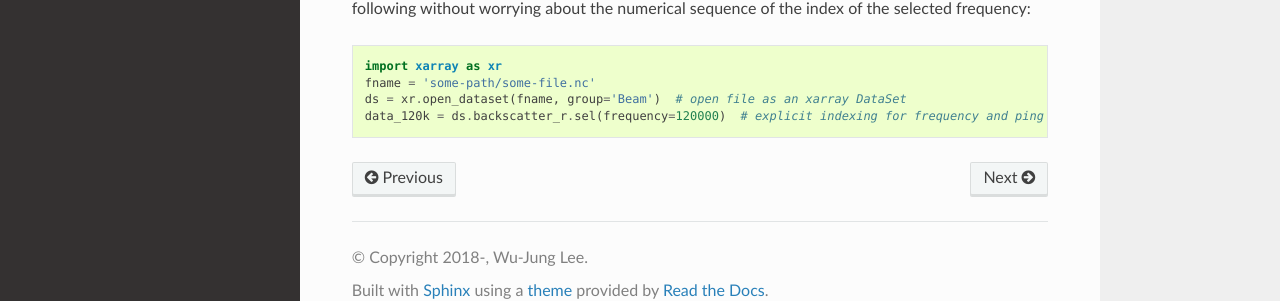
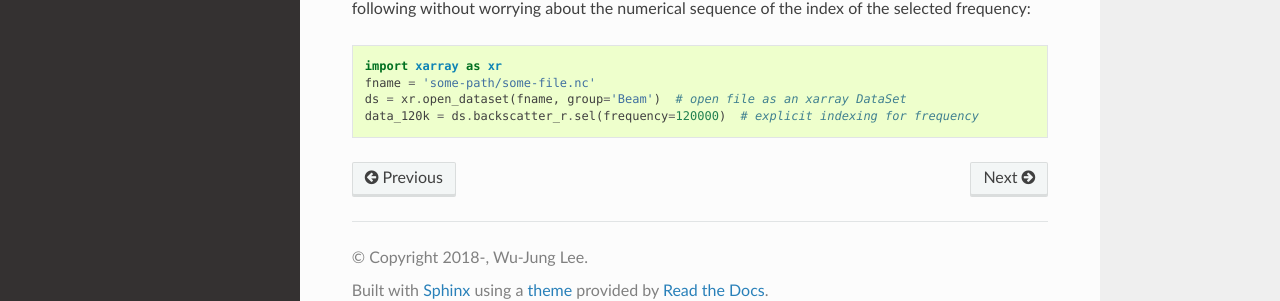
Before and after one commit to leewujung/echopype-lfs-test, a Sphinx documentation site: the page built from docs/source/data-format.rst, in a window 1280 px wide and 900 px high, scrolled down 749 px. Shown: the part 573-874 px from the top of the window. Built offline with Sphinx 7.4.7 and the Read the Docs theme 2.0.0, drawn with Linux system fonts in a browser that asks for light colours.

Commit message:
Update data-format.rst

```diff
--- a/docs/source/data-format.rst
+++ b/docs/source/data-format.rst
@@ -96,4 +96,4 @@ sequence of the index of the selected frequency:
     import xarray as xr
     fname = 'some-path/some-file.nc'
     ds = xr.open_dataset(fname, group='Beam')  # open file as an xarray DataSet
-    data_120k = ds.backscatter_r.sel(frequency=120000)  # explicit indexing for frequency and ping time
+    data_120k = ds.backscatter_r.sel(frequency=120000)  # explicit indexing for frequency
```
